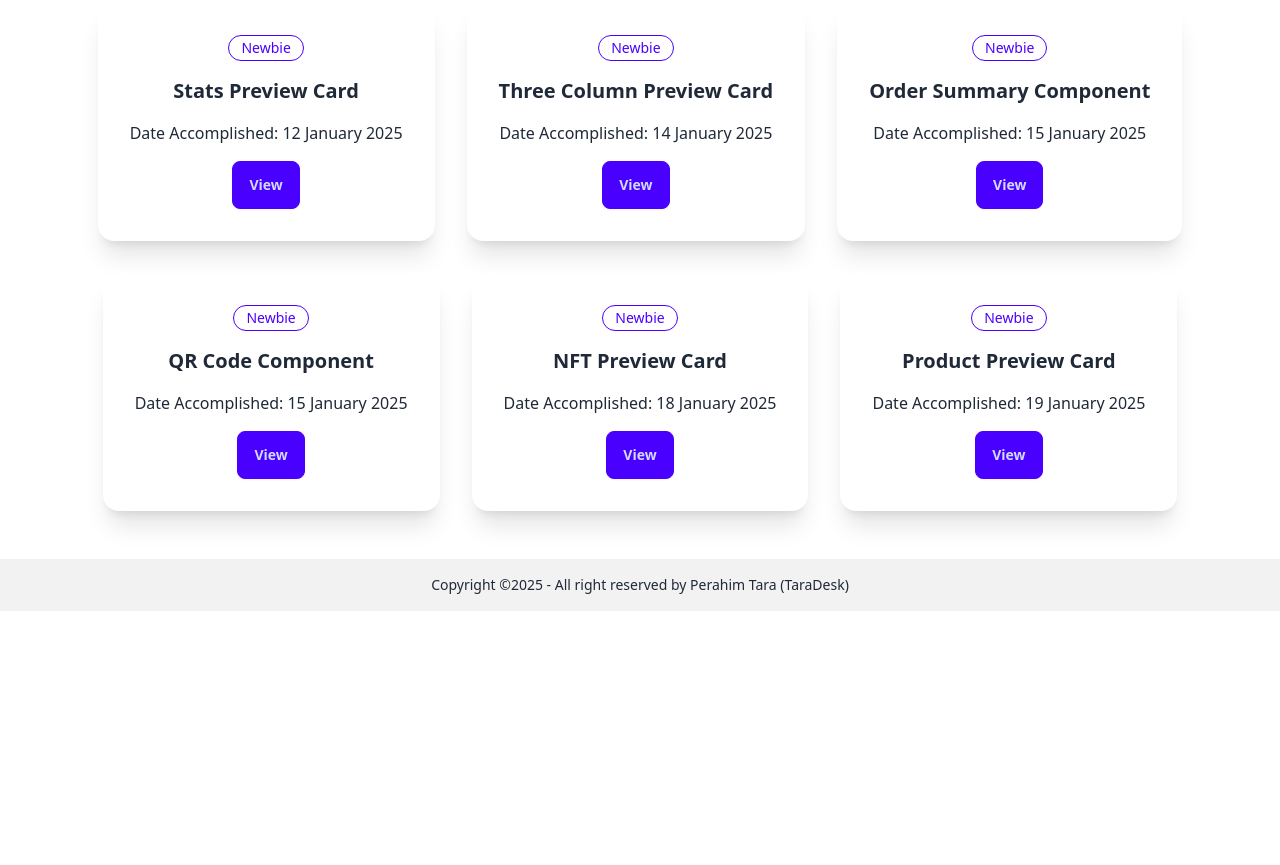
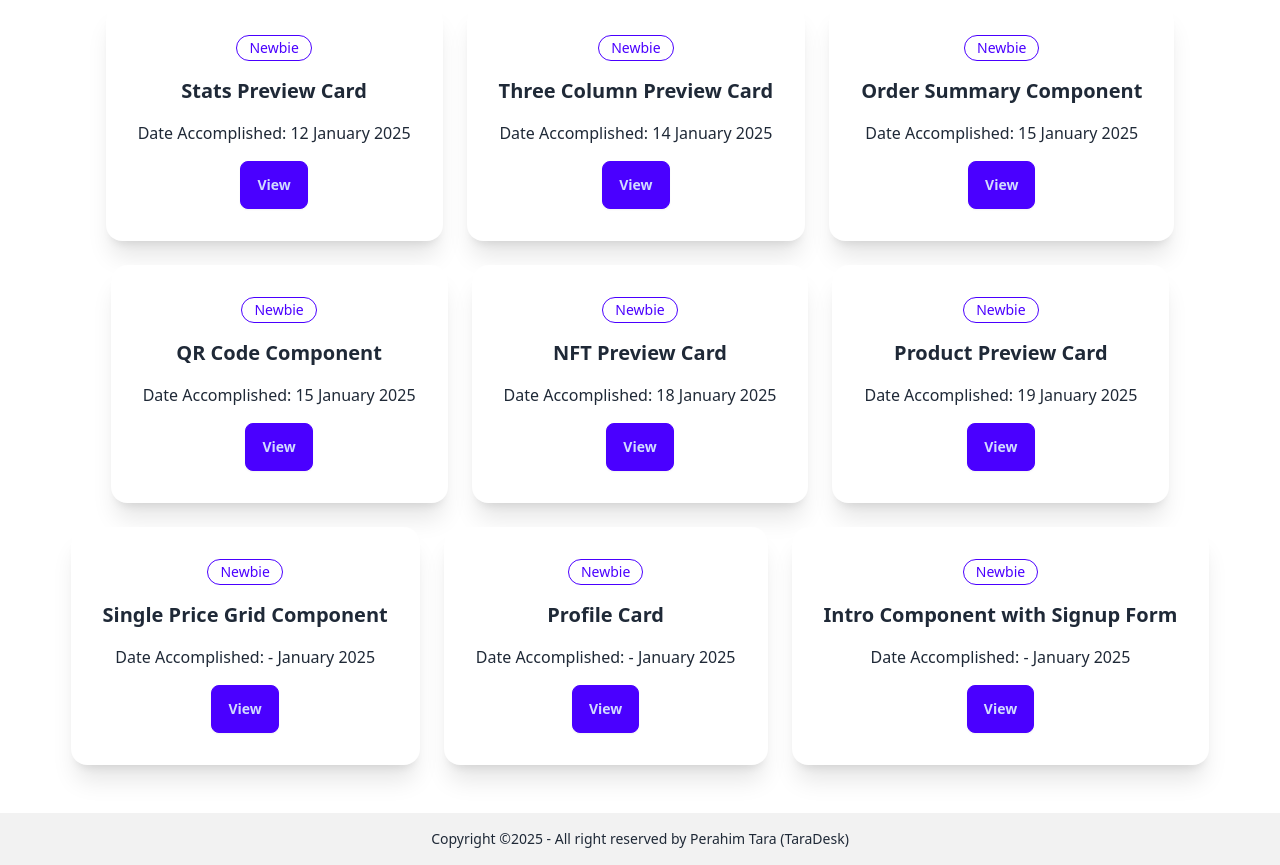
Before and after one commit to TaraDesk/code-in-practice, a plain HTML site: page index.html in a window 1280 px wide. Shown: the part 1009-1874 px from the top of the page. Before the commit the page ends 1620 px from the top, so only its background shows below. Drawn offline with nearby package versions, Linux system fonts and the light colour scheme.

Commit message:
refactor: switch px to rem units for consistent scaling

```diff
--- a/index.html
+++ b/index.html
@@ -40,8 +40,8 @@
   			<a role="tab" class="tab">Intermediate</a>
   			<a role="tab" class="tab">Advanced</a>
 		</div>
-		<div class="mx-auto max-w-screen-xl py-12 flex gap-8 flex-wrap justify-center">
-			<div class="card bg-base-100 shadow-xl">
+		<div class="mx-auto max-w-screen-xl py-12 flex gap-6 flex-wrap justify-center">
+			<div class="card bg-base-100 shadow-xl flex-2">
 			 	<div class="card-body items-center text-center">
 			 		<div class="badge badge-primary badge-outline p-3">Newbie</div>
 			    	<h2 class="card-title my-2">Stats Preview Card</h2>
@@ -51,7 +51,7 @@
 			    	</div>
 			  	</div>
 			</div>
-			<div class="card bg-base-100 shadow-xl">
+			<div class="card bg-base-100 shadow-xl flex-2">
 			 	<div class="card-body items-center text-center">
 			 		<div class="badge badge-primary badge-outline p-3">Newbie</div>
 			    	<h2 class="card-title my-2">Three Column Preview Card</h2>
@@ -61,7 +61,7 @@
 			    	</div>
 			  	</div>
 			</div>
-			<div class="card bg-base-100 shadow-xl">
+			<div class="card bg-base-100 shadow-xl flex-2">
 			 	<div class="card-body items-center text-center">
 			 		<div class="badge badge-primary badge-outline p-3">Newbie</div>
 			    	<h2 class="card-title my-2">Order Summary Component</h2>
@@ -71,7 +71,7 @@
 			    	</div>
 			  	</div>
 			</div>
-			<div class="card bg-base-100 shadow-xl">
+			<div class="card bg-base-100 shadow-xl flex-2">
 			 	<div class="card-body items-center text-center">
 			 		<div class="badge badge-primary badge-outline p-3">Newbie</div>
 			    	<h2 class="card-title my-2">QR Code Component</h2>
@@ -81,7 +81,7 @@
 			    	</div>
 			  	</div>
 			</div>
-			<div class="card bg-base-100 shadow-xl">
+			<div class="card bg-base-100 shadow-xl flex-2">
 			 	<div class="card-body items-center text-center">
 			 		<div class="badge badge-primary badge-outline p-3">Newbie</div>
 			    	<h2 class="card-title my-2">NFT Preview Card</h2>
@@ -91,13 +91,43 @@
 			    	</div>
 			  	</div>
 			</div>
-			<div class="card bg-base-100 shadow-xl">
+			<div class="card bg-base-100 shadow-xl flex-2">
 			 	<div class="card-body items-center text-center">
 			 		<div class="badge badge-primary badge-outline p-3">Newbie</div>
 			    	<h2 class="card-title my-2">Product Preview Card</h2>
 			    	<p>Date Accomplished: 19 January 2025</p>
 			    	<div class="card-actions mt-2">
 			      		<a href="product-preview-card-component-main/index.html" class="btn btn-primary">View</a>
+			    	</div>
+			  	</div>
+			</div>
+			<div class="card bg-base-100 shadow-xl flex-2">
+			 	<div class="card-body items-center text-center">
+			 		<div class="badge badge-primary badge-outline p-3">Newbie</div>
+			    	<h2 class="card-title my-2">Single Price Grid Component</h2>
+			    	<p>Date Accomplished: - January 2025</p>
+			    	<div class="card-actions mt-2">
+			      		<a href="single-price-grid-component-master/index.html" class="btn btn-primary">View</a>
+			    	</div>
+			  	</div>
+			</div>
+			<div class="card bg-base-100 shadow-xl flex-2">
+			 	<div class="card-body items-center text-center">
+			 		<div class="badge badge-primary badge-outline p-3">Newbie</div>
+			    	<h2 class="card-title my-2">Profile Card</h2>
+			    	<p>Date Accomplished: - January 2025</p>
+			    	<div class="card-actions mt-2">
+			      		<a href="profile-card-component-main/index.html" class="btn btn-primary">View</a>
+			    	</div>
+			  	</div>
+			</div>
+			<div class="card bg-base-100 shadow-xl flex-2">
+			 	<div class="card-body items-center text-center">
+			 		<div class="badge badge-primary badge-outline p-3">Newbie</div>
+			    	<h2 class="card-title my-2">Intro Component with Signup Form</h2>
+			    	<p>Date Accomplished: - January 2025</p>
+			    	<div class="card-actions mt-2">
+			      		<a href="intro-component-with-signup-form-master/index.html" class="btn btn-primary">View</a>
 			    	</div>
 			  	</div>
 			</div>
--- a/nft-preview-card-component-main/app/style.css
+++ b/nft-preview-card-component-main/app/style.css
@@ -10,7 +10,7 @@
 	--white: hsl(0, 0%, 100%);
 
 	/* Font Size */
-  	--font-size: 18px;
+  	--font-size: 1.125rem;
 
 	/* Font Weight */
   	--font-light: 300;
@@ -61,11 +61,11 @@ a {
 }
 
 .card {
-	max-width: 324px;
+	max-width: 20.25rem;
 	margin-bottom: 0.5rem;
-	padding: 22px;
-	gap: 24px;
-	border-radius: 12px;
+	padding: 1.375rem;
+	gap: 1.5rem;
+	border-radius: 0.75rem;
 
 	background-color: var(--veryDarkBlue-200);
 }
@@ -80,7 +80,7 @@ a {
 	left: 0;
 	width: 100%;
 	height: 100%;
-	background: hsla(178, 100%, 50%, .5); /* Dark semi-transparent background */
+	background: hsla(178, 100%, 50%, .5);
 	display: flex;
 	justify-content: center;
 	align-items: center;
@@ -90,8 +90,8 @@ a {
 }
 
 .overlay img {
-	width: 48px;
-	height: 48px;
+	width: 3rem;
+	height: 3rem;
 }
 
 .card-image:hover .overlay {
@@ -110,9 +110,9 @@ a {
 }
 
 .card-title {
-	font-size: 22px;
+	font-size: 1.375rem;
 	font-weight: var(--font-semibold);
-	line-height: 24px;
+	line-height: 1.5rem;
 	color: var(--white);
 
 	transition: all 300ms ease-in-out;
@@ -139,8 +139,8 @@ a {
 }
 
 .card-price img {
-	width: 11px;
-	height: 17px;
+	width: 0.688rem;
+	height: 1.063rem;
 }
 
 .card-price span {
@@ -149,12 +149,12 @@ a {
 }
 
 .card-timer {
-	gap: 4px;
+	gap: 0.25rem;
 }
 
 .card-timer img {
-	width: 17px;
-	height: 17px;
+	width: 1.063rem;
+	height: 1.063rem;
 }
 
 .card-timer span {
@@ -163,7 +163,7 @@ a {
 }
 
 .card-divider {
-	height: 2px;
+	height: 0.125rem;
 	background-color: var(--veryDarkBlue-300);
 }
 
@@ -173,14 +173,14 @@ a {
 }
 
 .creator-avatar {
-	width: 34px;
-	height: 34px;
+	width: 2.125rem;
+	height: 2.125rem;
 	border-radius: 50%;
-	border: solid 1px var(--white);
+	border: solid 0.063rem var(--white);
 }
 
 .creator-info {
-	font-size: 15px;
+	font-size: 0.938rem;
 	line-height: 1.5;
 	color: var(--softBlue);
 }
@@ -208,27 +208,27 @@ a {
 
 @media (min-width: 376px) {
 	.card {
-		max-width: 349px;
+		max-width: 21.813rem;
 		margin-bottom: 0;
-		padding: 24px;
-		gap: 24px;
+		padding: 1.5rem;
+		gap: 1.5rem;
 	}
 
 	.card-content {
-		gap: 22px;
+		gap: 1.375rem;
 	}
 
 	.card-description {
-		font-size: 18px;
+		font-size: 1.125rem;
 		line-height: 1.5;
 		color: var(--softBlue);
 	}
 
 	.card-timer {
-		gap: 8px;
+		gap: 0.5rem;
 	}
 
 	.creator-info {
-		font-size: 16px;
+		font-size: 1rem;
 	}
 }
--- a/product-preview-card-component-main/app/style.css
+++ b/product-preview-card-component-main/app/style.css
@@ -9,7 +9,7 @@
 	--white: hsl(0, 0%, 100%);
 
 	/* Font Size */
-  	--font-size: 14px;
+  	--font-size: 0.875rem;
 
 	/* Font Weight */
 	--font-medium: 500;
@@ -54,7 +54,7 @@ a {
 }
 
 .title {
-	font-size: 32px;
+	font-size: 2rem;
 	font-weight: bold;
 	font-family: Fraunces, sans-serif;
 	line-height: 1.0;
@@ -69,9 +69,9 @@ a {
 
 .product-card {
 	background-color: var(--white);
-	max-width: 344px;
+	max-width: 21.5rem;
 	margin-bottom: 0.5rem;
-	border-radius: 12px;
+	border-radius: 0.75rem;
 }
 
 .image-container {
@@ -86,8 +86,8 @@ a {
   	left: 0;
   	width: 100%;
   	height: 100%;
-  	background: rgba(0, 0, 0, 0.1); /* Semi-transparent black overlay */
-	border-radius: 12px 12px 0 0;
+  	background: rgba(0, 0, 0, 0.1);
+	border-radius: 0.75rem 0.75rem 0 0;
   	z-index: 1;
 }
 
@@ -95,18 +95,18 @@ a {
 	display: block;
 	width: 100%;
 	height: 100%;
-	border-radius: 12px 12px 0 0;
+	border-radius: 0.75rem 0.75rem 0 0;
 }
 
 .product-details {
-	padding: 24px 26px;
-	gap: 14px;
+	padding: 1.5rem 1.625rem;
+	gap: 0.875rem;
 }
 
 .product-category {
 	line-height: 1.0;
 	text-transform: uppercase;
-	letter-spacing: 3px;
+	letter-spacing: 0.188rem;
 	color: var(--darkGrayishBlue);
 }
 
@@ -120,8 +120,8 @@ a {
 }
 
 .product-pricing {
-	margin-top: 8px;
-	gap: 18px;
+	margin-top: 0.5rem;
+	gap: 1.125rem;
 }
 
 .current-price {
@@ -129,18 +129,18 @@ a {
 }
 
 .original-price {
-	font-size: 12px;
+	font-size: 0.75rem;
 	line-height: 1.0;
 	color: var(--darkGrayishBlue);
 }
 
 .cart-btn {
 	width: 100%;
-	padding: 14px;
-	border-radius: 12px;
+	padding: 0.875rem;
+	border-radius: 0.75rem;
 
 	justify-content: center;
-	gap: 8px;
+	gap: 0.5rem;
 
 	background-color: var(--darkCyan);
 	color: var(--white);
@@ -167,28 +167,28 @@ a {
 
 @media (min-width: 620px) {
 	.product-card {
-		max-width: 600px;
+		max-width: 37.5rem;
 		display: flex;
 		margin-bottom: 1rem;
 	}
 
 	.product-image img {
-		border-radius: 12px 0 0 12px;
-		width: 300px;
+		border-radius: 0.75rem 0 0 0.75rem;
+		width: 18.75rem;
 		height: 100%;
 	}
 
 	.product-details {
-		padding: 32px;
-		gap: 22px;
+		padding: 2rem;
+		gap: 1.375rem;
 	}
 
 	.product-pricing {
-		gap: 20px;
+		gap: 1.25rem;
 	}
 
 	.cart-btn {
 		margin-top: auto;
-		padding: 16px;
+		padding: 1rem;
 	}
 }
--- a/qr-code-component-main/app/style.css
+++ b/qr-code-component-main/app/style.css
@@ -6,13 +6,13 @@
 	--slate-900: hsl(218, 44%, 22%);
 
 	/* Font Size */
-  	--font-size: 15px;
-  	--title: 24px;
+  	--font-size: 0.938rem;
+  	--title: 1.5rem;
 
-  	--padding: 16px;
-  	--margin: 26px;
-  	--gap: 20px;
-  	--radius: 12px;
+  	--padding: 1rem;
+  	--margin: 1rem;
+  	--gap: 1.25rem;
+  	--radius: 0.75rem;
 }
 
 /* CSS Reset */
@@ -50,7 +50,7 @@ a {
 }
 
 .card {
-	max-width: 318px;
+	max-width: 19.875rem;
 	margin: var(--margin) auto;
 	background-color: var(--white);
 	border-radius: var(--radius);
@@ -63,11 +63,11 @@ a {
 
 .card-image {
 	width: 100%;
-	border-radius: 8px;
+	border-radius: 0.5rem;
 }
 
 .card-content {
-	padding: 0 6px;
+	padding: 0 0.375rem;
 	margin-top: var(--gap);
 }
 
@@ -79,7 +79,7 @@ a {
 }
 
 .card-content p {
-	padding: 0 6px;
+	padding: 0 0.375rem;
 	margin: var(--gap) auto;
 	color: var(--slate-500);
 }
```
